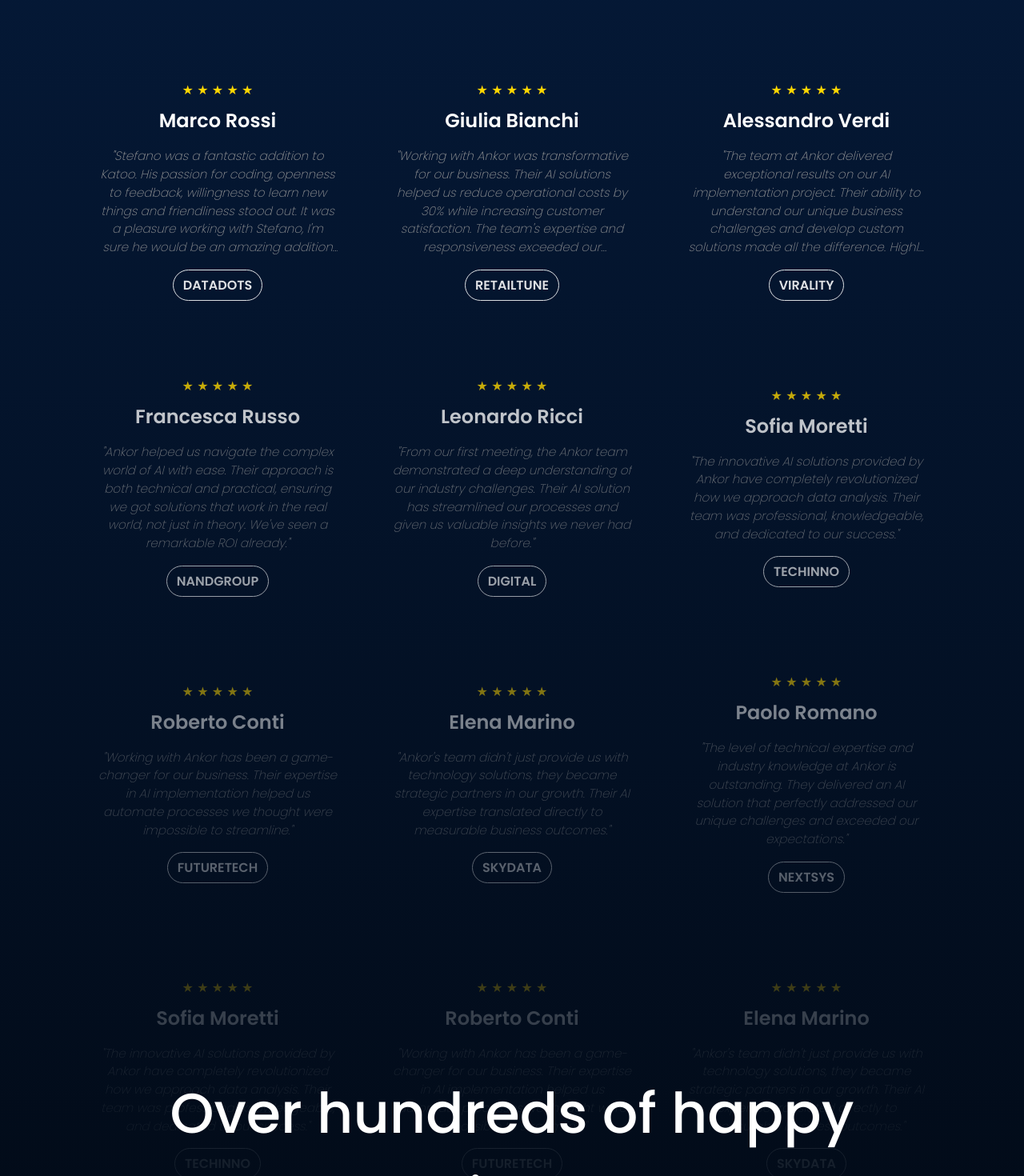
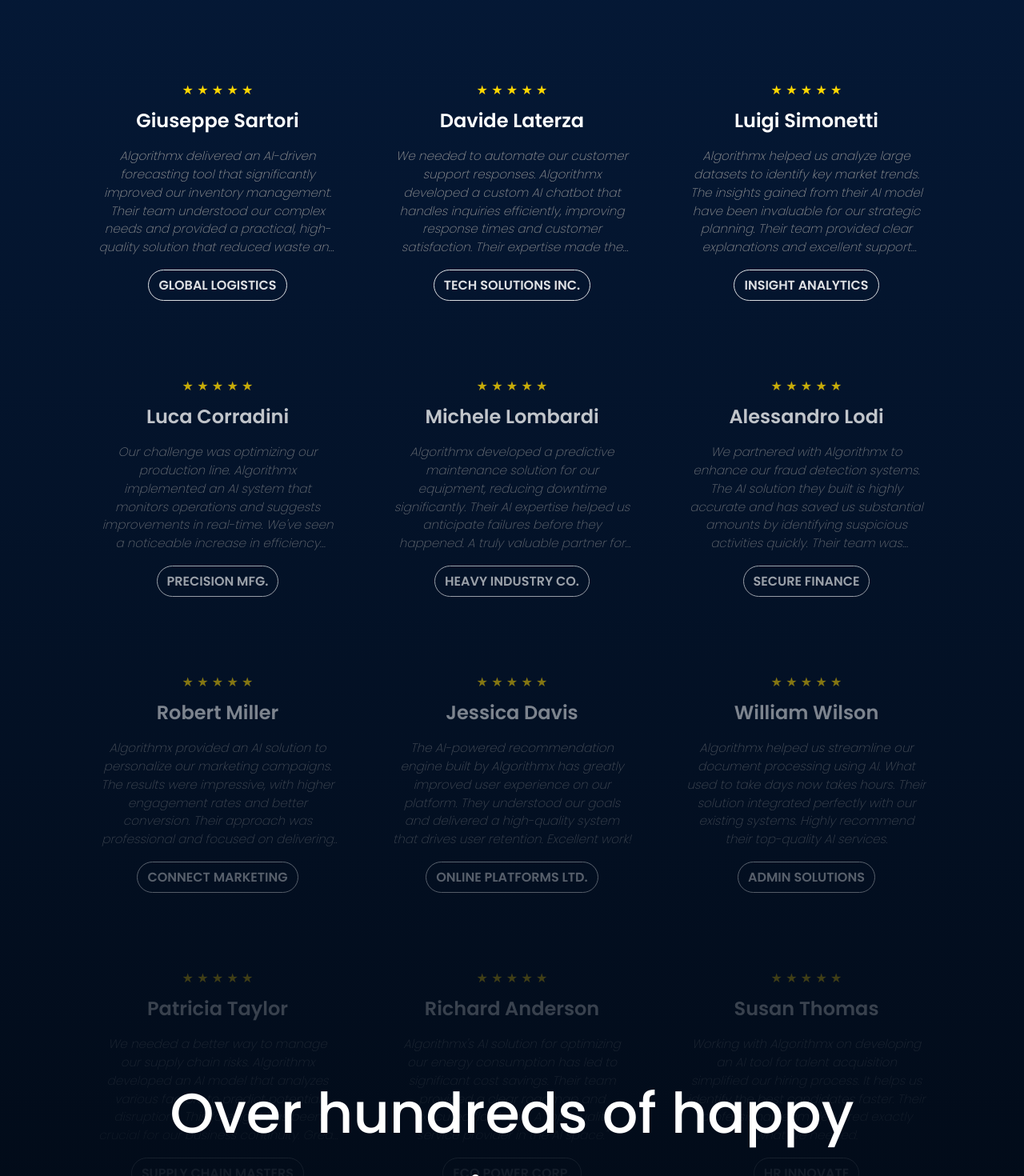
Before and after one commit to Stelk-dev/ai-web-agency, a React (Create React App) app: page / in a window 1280 px wide. Shown: the part 4300-5770 px from the top of the page at 80% size. Built offline with nearby package versions, Linux system fonts and the light colour scheme.

Commit message:
Add reviews

```diff
--- a/src/pages/homes/ReviewsFromClientsHome.js
+++ b/src/pages/homes/ReviewsFromClientsHome.js
@@ -6,76 +6,75 @@ import "../../style/testimonial-grid.css";
 const testimonials = [
   {
     id: 1,
-    name: "Marco Rossi",
-    text: '"Stefano was a fantastic addition to Katoo. His passion for coding, openness to feedback, willingness to learn new things and friendliness stood out. It was a pleasure working with Stefano, I\'m sure he would be an amazing addition to any team."',
-    company: "DATADOTS",
+    name: "Giuseppe Sartori",
+    text: "Algorithmx delivered an AI-driven forecasting tool that significantly improved our inventory management. Their team understood our complex needs and provided a practical, high-quality solution that reduced waste and saved costs. Very professional and effective.",
+    company: "GLOBAL LOGISTICS",
   },
   {
     id: 2,
-    name: "Giulia Bianchi",
-    text: '"Working with Ankor was transformative for our business. Their AI solutions helped us reduce operational costs by 30% while increasing customer satisfaction. The team\'s expertise and responsiveness exceeded our expectations."',
-    company: "RETAILTUNE",
+    name: "Davide Laterza",
+    text: "We needed to automate our customer support responses. Algorithmx developed a custom AI chatbot that handles inquiries efficiently, improving response times and customer satisfaction. Their expertise made the integration seamless.",
+    company: "TECH SOLUTIONS INC.",
   },
   {
     id: 3,
-    name: "Alessandro Verdi",
-    text: '"The team at Ankor delivered exceptional results on our AI implementation project. Their ability to understand our unique business challenges and develop custom solutions made all the difference. Highly recommended!"',
-    company: "VIRALITY",
+    name: "Luigi Simonetti",
+    text: "Algorithmx helped us analyze large datasets to identify key market trends. The insights gained from their AI model have been invaluable for our strategic planning. Their team provided clear explanations and excellent support throughout the project.",
+    company: "INSIGHT ANALYTICS",
   },
   {
     id: 4,
-    name: "Francesca Russo",
-    text: '"Ankor helped us navigate the complex world of AI with ease. Their approach is both technical and practical, ensuring we got solutions that work in the real world, not just in theory. We\'ve seen a remarkable ROI already."',
-    company: "NANDGROUP",
+    name: "Luca Corradini",
+    text: "Our challenge was optimizing our production line. Algorithmx implemented an AI system that monitors operations and suggests improvements in real-time. We've seen a noticeable increase in efficiency thanks to their top-quality service.\"",
+    company: "PRECISION MFG.",
   },
   {
     id: 5,
-    name: "Leonardo Ricci",
-    text: '"From our first meeting, the Ankor team demonstrated a deep understanding of our industry challenges. Their AI solution has streamlined our processes and given us valuable insights we never had before."',
-    company: "DIGITAL",
+    name: "Michele Lombardi",
+    text: "Algorithmx developed a predictive maintenance solution for our equipment, reducing downtime significantly. Their AI expertise helped us anticipate failures before they happened. A truly valuable partner for our operations.",
+    company: "HEAVY INDUSTRY CO.",
   },
-  // Adding 4 more testimonials to fill the 3x3 grid
   {
     id: 6,
-    name: "Sofia Moretti",
-    text: '"The innovative AI solutions provided by Ankor have completely revolutionized how we approach data analysis. Their team was professional, knowledgeable, and dedicated to our success."',
-    company: "TECHINNO",
+    name: "Alessandro Lodi",
+    text: "We partnered with Algorithmx to enhance our fraud detection systems. The AI solution they built is highly accurate and has saved us substantial amounts by identifying suspicious activities quickly. Their team was knowledgeable and responsive.",
+    company: "SECURE FINANCE",
   },
   {
     id: 7,
-    name: "Roberto Conti",
-    text: '"Working with Ankor has been a game-changer for our business. Their expertise in AI implementation helped us automate processes we thought were impossible to streamline."',
-    company: "FUTURETECH",
+    name: "Robert Miller",
+    text: "Algorithmx provided an AI solution to personalize our marketing campaigns. The results were impressive, with higher engagement rates and better conversion. Their approach was professional and focused on delivering tangible results.",
+    company: "CONNECT MARKETING",
   },
   {
     id: 8,
-    name: "Elena Marino",
-    text: "\"Ankor's team didn't just provide us with technology solutions, they became strategic partners in our growth. Their AI expertise translated directly to measurable business outcomes.\"",
-    company: "SKYDATA",
+    name: "Jessica Davis",
+    text: "The AI-powered recommendation engine built by Algorithmx has greatly improved user experience on our platform. They understood our goals and delivered a high-quality system that drives user retention. Excellent work!",
+    company: "ONLINE PLATFORMS LTD.",
   },
   {
     id: 9,
-    name: "Paolo Romano",
-    text: '"The level of technical expertise and industry knowledge at Ankor is outstanding. They delivered an AI solution that perfectly addressed our unique challenges and exceeded our expectations."',
-    company: "NEXTSYS",
+    name: "William Wilson",
+    text: "Algorithmx helped us streamline our document processing using AI. What used to take days now takes hours. Their solution integrated perfectly with our existing systems. Highly recommend their top-quality AI services.",
+    company: "ADMIN SOLUTIONS",
   },
   {
     id: 10,
-    name: "Sofia Moretti",
-    text: '"The innovative AI solutions provided by Ankor have completely revolutionized how we approach data analysis. Their team was professional, knowledgeable, and dedicated to our success."',
-    company: "TECHINNO",
+    name: "Patricia Taylor",
+    text: "We needed a better way to manage our supply chain risks. Algorithmx developed an AI model that analyzes various factors to predict potential disruptions. This foresight has been crucial for our business continuity. Great expertise!",
+    company: "SUPPLY CHAIN MASTERS",
   },
   {
     id: 11,
-    name: "Roberto Conti",
-    text: '"Working with Ankor has been a game-changer for our business. Their expertise in AI implementation helped us automate processes we thought were impossible to streamline."',
-    company: "FUTURETECH",
+    name: "Richard Anderson",
+    text: "Algorithmx's AI solution for optimizing our energy consumption has led to significant cost savings. Their team provided a clear roadmap and executed flawlessly. A top-quality service provider in the AI space.\"",
+    company: "ECO POWER CORP.",
   },
   {
     id: 12,
-    name: "Elena Marino",
-    text: "\"Ankor's team didn't just provide us with technology solutions, they became strategic partners in our growth. Their AI expertise translated directly to measurable business outcomes.\"",
-    company: "SKYDATA",
+    name: "Susan Thomas",
+    text: "Working with Algorithmx on developing an AI tool for talent acquisition simplified our hiring process. It helps us identify the best candidates faster. Their professional team delivered exactly what we needed.",
+    company: "HR INNOVATE",
   },
 ];
 
```
